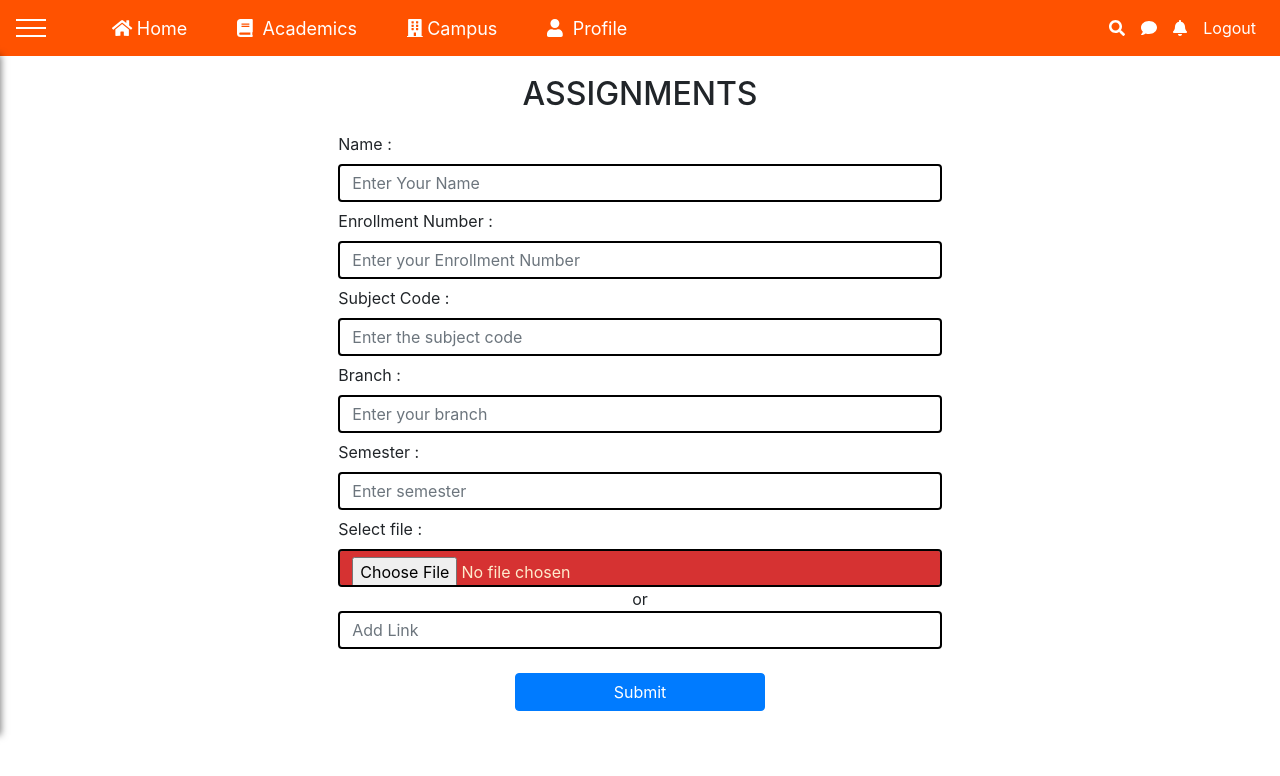
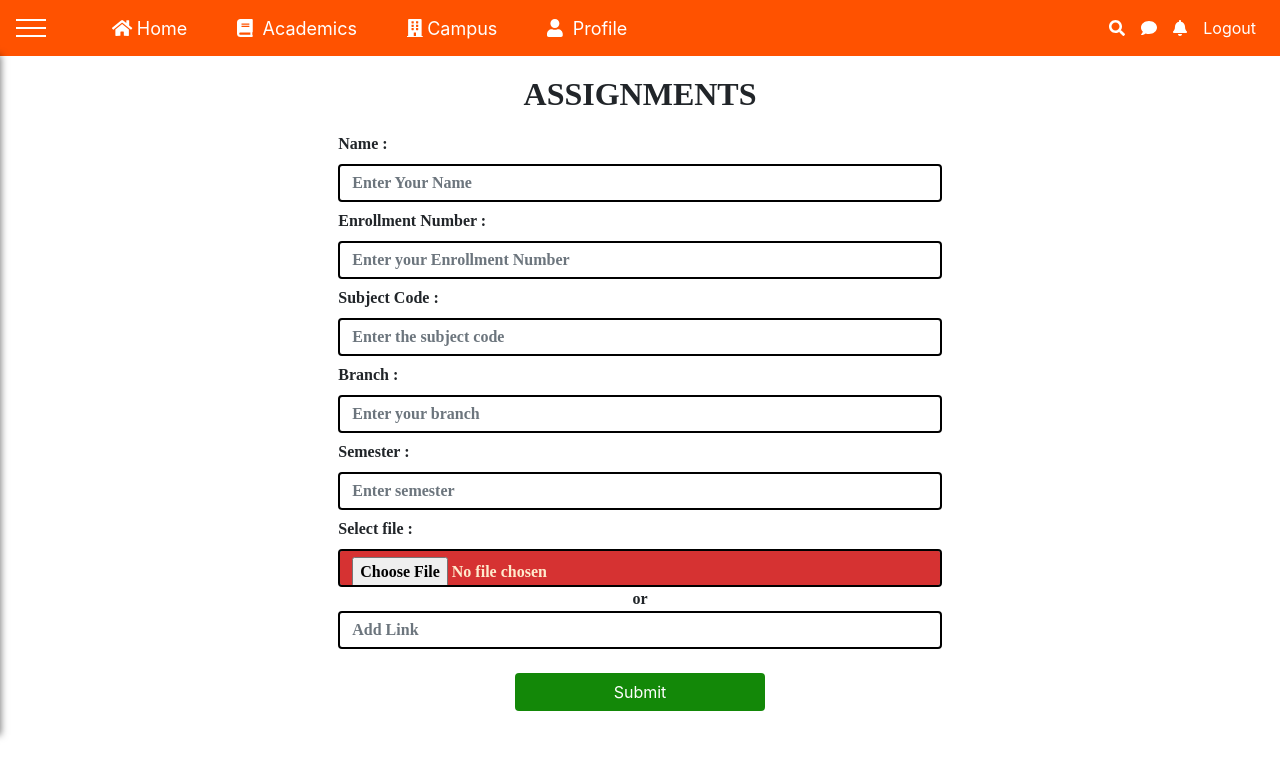
Before and after one commit to Global-ERP-System/GERP-Frontend-Final, a React (Create React App) app: page /assignment in a window 1280 px wide. Shown: the top 776 px of the page. Built offline with nearby package versions, Linux system fonts and the light colour scheme.

Commit message:
changes in project, assignment and attendance page

```diff
--- a/src/components/Student/Project/Project.css
+++ b/src/components/Student/Project/Project.css
@@ -10,24 +10,25 @@
      background-color: blanchedalmond;
 }*/
 
+.Project{
+    margin-left: 22%;
+    margin-right: 22%;
+}
 
 .project{
-    margin-top: 102px;
-    @import url('https://fonts.googleapis.com/css2?family=Montserrat:wght@400;700&family=Open+Sans:ital,wght@1,600&family=PT+Sans+Narrow:wght@700&family=Source+Sans+Pro&display=swap');
-    font-family: 'Montserrat Regular 400', sans-serif;
+    margin-top: 80px;
 }
 
 .project h1{
-    @import url('https://fonts.googleapis.com/css2?family=Montserrat:wght@400;700&family=Open+Sans:ital,wght@1,600&family=PT+Sans+Narrow:wght@700&family=Source+Sans+Pro&display=swap');
-    font-family: 'Montserrat Bold 700', sans-serif;
+    padding-top: 30px;
 }
 
 .Project_container{
     width:100%;
     padding-left: 140px;
-    @import url('https://fonts.googleapis.com/css2?family=Montserrat:wght@400;700&family=Open+Sans:ital,wght@1,600&family=PT+Sans+Narrow:wght@700&family=Source+Sans+Pro&display=swap');
-    font-family: 'Montserrat Regular 400', sans-serif;
 }
+
+
 
 .Project_container input
 {border: 1px solid black;
@@ -44,7 +45,7 @@
     font-size: 18px;
     text-align: initial;
     font-weight: 400;
-    padding-top: 5px;
+    padding-top: 10px;
 }
 
 .submitbtn
--- a/src/components/Student/assignment/assignment.css
+++ b/src/components/Student/assignment/assignment.css
@@ -1,5 +1,3 @@
-@import url('https://fonts.googleapis.com/css2?family=Montserrat:wght@400;700&family=Open+Sans:ital,wght@1,600&family=PT+Sans+Narrow:wght@700&family=Source+Sans+Pro&display=swap');
-
 
 .Assignment{
     margin-left: 22%;
@@ -7,11 +5,9 @@
     background-color:white;
     padding:25px;
     border:solid 1px #b1b2b2;
-    font-family: 'Montserrat Regular 400', sans-serif;
 }
 
 h2{
-    font-weight: 'Montserrat Bold 700', sans-serif;
     padding-bottom: 4px;
 }
 
@@ -25,6 +21,8 @@ input{
 
 form label{
     padding-top: 7px;
+    font-weight: 'Pt sans narrow bold';
+    font-weight: 700;
 }
 
 #choosefile{
--- a/src/components/Student/assignment/assignment.js
+++ b/src/components/Student/assignment/assignment.js
@@ -7,50 +7,50 @@ class Assignment extends Component {
         return (
             <div style={{marginLeft:'22%',marginRight:'22%'}}>
                 <form style={{marginLeft:'10%',marginRight:'10%', marginBottom:'5%'}}>
-                        <center><h2 className="text-center">ASSIGNMENTS</h2></center>
+                        <center><h2  style={{fontFamily:'Montserrat Bold', fontWeight:'700'}} className="text-center">ASSIGNMENTS</h2></center>
                                   <Row>
-                                        <label>Name :</label>
+                                        <label style={{fontFamily:'Pt sans narrow bold', fontWeight:'700'}}>Name :</label>
                                   </Row>
                                   <Row>
-                                        <input style={{border: '2px solid black'}} class="form-control" placeholder="Enter Your Name" />
+                                        <input style={{border: '2px solid black',fontFamily:'Pt sans narrow bold', fontWeight:'700'}} class="form-control" placeholder="Enter Your Name" />
                                   </Row>
                                    <Row>
-                                            <label>Enrollment Number :</label>
+                                            <label style={{fontFamily:'Pt sans narrow bold', fontWeight:'700'}}>Enrollment Number :</label>
                                     </Row>
                                     <Row>
-                                           <input class="form-control" style={{border: '2px solid black'}} placeholder="Enter your Enrollment Number" />
+                                           <input class="form-control" style={{border: '2px solid black',fontFamily:'Pt sans narrow bold', fontWeight:'700'}} placeholder="Enter your Enrollment Number" />
                                     </Row>
                                     <Row>
-                                            <label>Subject Code :</label>
+                                            <label style={{fontFamily:'Pt sans narrow bold', fontWeight:'700'}}>Subject Code :</label>
                                     </Row>
                                      <Row>
-                                           <input type="number" style={{border: '2px solid black'}} class="form-control" placeholder="Enter the subject code" />
+                                           <input type="number" style={{border: '2px solid black',fontFamily:'Pt sans narrow bold', fontWeight:'700'}} class="form-control" placeholder="Enter the subject code" />
                                            </Row>
                                 <Row>
-                                            <label>Branch :</label>
+                                            <label style={{fontFamily:'Pt sans narrow bold', fontWeight:'700'}}>Branch :</label>
                                             </Row>
                                             <Row>
-                                           <input type="number" style={{border: '2px solid black'}} class="form-control" placeholder="Enter your branch" />
+                                           <input type="number" style={{border: '2px solid black',fontFamily:'Pt sans narrow bold', fontWeight:'700'}} class="form-control" placeholder="Enter your branch" />
                                         </Row>
                                 <Row>
-                                            <label>Semester :</label>
+                                            <label style={{fontFamily:'Pt sans narrow bold', fontWeight:'700'}}>Semester :</label>
                                             </Row>
                                             <Row>
-                                           <input type="number" style={{border: '2px solid black'}} class="form-control" placeholder="Enter semester" />
+                                           <input type="number" style={{border: '2px solid black',fontFamily:'Pt sans narrow bold', fontWeight:'700'}} class="form-control" placeholder="Enter semester" />
                                         </Row>
                                 <Row>
-                                            <label>Select file :</label>
+                                            <label style={{fontFamily:'Pt sans narrow bold', fontWeight:'700'}}>Select file :</label>
                                             </Row>
                                             <Row>
-                                                    <input style={{border: '2px solid black'}} id="choosefile" type="file" className="form-control" placeholder="Upload Assignment" />
+                                                    <input style={{border: '2px solid black',fontFamily:'Pt sans narrow bold', fontWeight:'700'}} id="choosefile" type="file" className="form-control" placeholder="Upload Assignment" />
                                                     </Row>
-                                                    <div style={{textAlign:"center"}}>or</div>
+                                                    <div style={{textAlign:"center",fontFamily:'Pt sans narrow bold', fontWeight:'700'}}>or</div>
                                                     <Row>
-                                                    <input style={{border: '2px solid black'}} type="link" className="form-control" placeholder="Add Link"/>
+                                                    <input style={{border: '2px solid black',fontFamily:'Pt sans narrow bold', fontWeight:'700'}} type="link" className="form-control" placeholder="Add Link"/>
                                                 </Row>
                                                 <br/>
                                 <div style={{textAlign:"center"}}>
-                                    <button type="submit" className="btn btn-primary">Submit</button>
+                                    <button type="submit" className="btn" style={{background:'#138808', color:'white'}}>Submit</button>
                                 </div>
                 </form>
                 </div>
--- a/src/components/Student/attendance/attendance.css
+++ b/src/components/Student/attendance/attendance.css
@@ -1,15 +1,24 @@
+
+
 #title{
     text-align: center;
     margin-top: 70px;
     margin-bottom: 30px;
-    font-family: sans-serif;
-
+    padding-top: 5px;
 }
 
-#contents{
-   width: 1000px;
+#contents th{
    margin: auto;
    text-align: center;
+   border: 2px solid black;
+   font-family: 'Pt sans narrow bold';
+   font-family: 700;
+}
+
+#contents td{
+    border: 2px solid black;
+    font-family: 'Pt sans narrow bold';
+    font-family: 700;
 }
 
 .first{
@@ -20,12 +29,22 @@
 
 .attendance{
     font-family: sans-serif;
+    margin-left: 22%;
+    margin-right: 22%;
 }
 
-#bottom {
-   font-family: sans-serif;
+#bottom{
     padding-top: 40px;
-
     width: 1000px;
     margin: auto;
 }
+
+#bottom h5{
+    font-family: 'Montserrat Regular';
+    font-weight: 400;
+}
+
+
+.table th, td{
+    border: 2px solid black;
+}
--- a/src/components/Student/attendance/attendance.js
+++ b/src/components/Student/attendance/attendance.js
@@ -6,16 +6,16 @@ class Attendance extends Component{
     render() {
         return (
 
-            <div >
+            <div className="attendance">
 
 
 
             <div style={{textAlign:"center"}}>
-                <h1 id='title'><b>ATTENDANCE</b></h1>
+                <h1 id='title' style={{fontFamily:'Montserrat Bold',fontWeight:'700'}}><b>ATTENDANCE</b></h1>
             </div>
 
-            <div>
-                <select className="form-control" style={{marginLeft:'2%',width:"30%"}} type="text" placeholder="Select Semester">
+            <div style={{fontFamily:'PT sans narrow bold', fontWeight:'700'}}>
+                <select className="form-control" style={{width:"30%", border:'1px solid black'}} type="text" placeholder="Select Semester">
                     <option>Select Semester</option>
                     <option>Semester 1</option>
                     <option>Semester 2</option>
@@ -30,7 +30,8 @@ class Attendance extends Component{
 
             <br/>
 
-                <Table id="contents" striped bordered hover>
+                <div>
+                <Table id="contents" striped bordered hover style={{width:'100%'}}>
                     <thead>
                         <tr className="first">
                             <th>S. No.</th>
@@ -85,6 +86,7 @@ class Attendance extends Component{
                         </tr>
                     </tbody>
                 </Table>
+                </div>
 
                 <div id="bottom">
                     <h5>Extra attendance:</h5>
```
Also changed, not shown: src/components/Student/Project/Addproject.js (+5 -5 lines), src/components/Student/Project/Project.js (+9 -11 lines).
